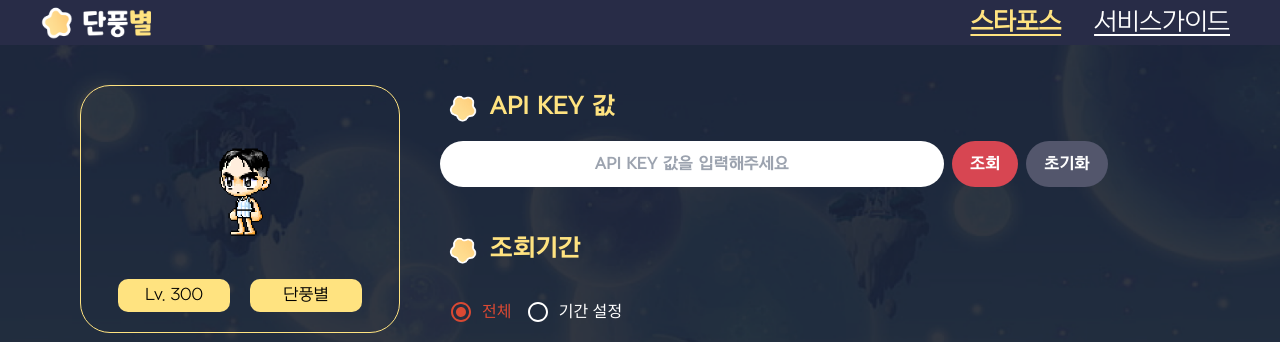
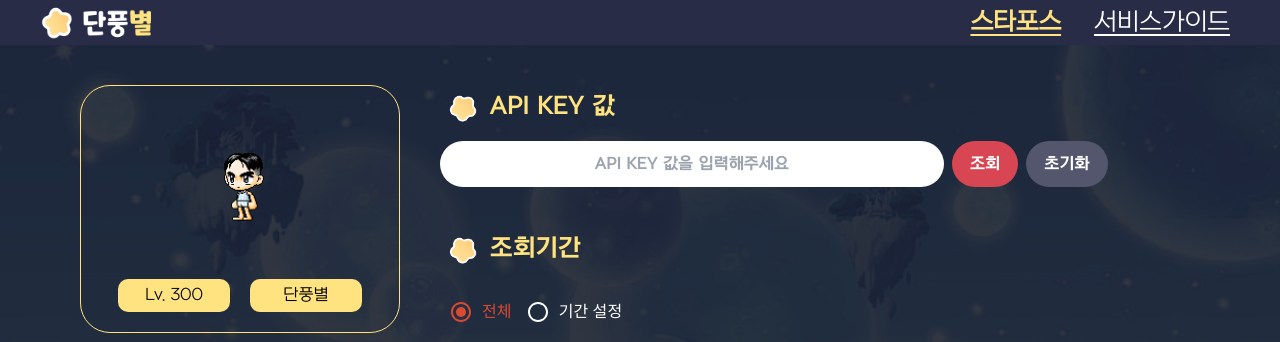
Before and after one commit to Amjong/bossMaple, a React (Create React App) app: page / in a window 1280 px wide. Shown: the top 342 px of the page. Built offline with nearby package versions, Linux system fonts and the light colour scheme.

Commit message:
AvartarPanel.jsx: display representative character image

```diff
--- a/src/components/ApiKeyInputPanel.jsx
+++ b/src/components/ApiKeyInputPanel.jsx
@@ -3,7 +3,10 @@ import StarTextArea from './ui/StarTextArea';
 import { MasterPrimaryButton } from './ui/MasterPrimaryButton';
 import { useStarforceInfoArray } from '../context/starforceInfoContext';
 import { useUserInfo } from '../context/userInfoContext';
-import { getStarForceInfoByDate } from '../util/starforceUtility';
+import {
+  getRepresentativeCharacter,
+  getStarForceInfoByDate,
+} from '../util/starforceUtility';
 import { useLoading } from '../context/loadingContext';
 import { useContentError } from '../context/contentErrorContext';
 
@@ -38,17 +41,42 @@ export default function ApiKeyInputPanel() {
           setErrorText(
             '하루 검색 제한량이 초과되었습니다. API KEY 타입을 서비스 단계로 등록하고 다시 시도해주세요.'
           );
+          setIsLoading(false);
           return;
         } else if (error.message === '400' || error.message === '403') {
           setErrorText('API KEY 값이 올바른지 확인 후 다시 시도해주세요.');
+          setIsLoading(false);
           return;
         } else if (error.message === '500') {
           setErrorText(
             'Nexon API 서버에 오류가 발생했습니다. 나중에 다시 시도해주세요.'
           );
+          setIsLoading(false);
           return;
         }
       }
+
+      if (receivedArray.length === 0) {
+        setErrorText(
+          '2023-12-27 부터의 데이터만 조회할 수 있습니다. 설정하신 기간에 데이터가 존재하지 않습니다. 기간을 다시 설정해주세요.'
+        );
+        setIsLoading(false);
+        return;
+      }
+
+      try {
+        const characterInfo = await getRepresentativeCharacter(receivedArray);
+        setUserInfo((prev) => ({
+          ...prev,
+          characterName: characterInfo.characterName,
+          characterLevel: characterInfo.characterLevel,
+          characterImage: characterInfo.characterImage,
+        }));
+      } catch (error) {
+        console.log(error);
+        // do nothing
+      }
+
       setStarforceInfoArray(() => {
         return Array.from(receivedArray);
       });
--- a/src/components/AvatarPanel.jsx
+++ b/src/components/AvatarPanel.jsx
@@ -1,17 +1,33 @@
+import { useUserInfo } from '../context/userInfoContext';
 import { defaultCharacterSrc } from '../data/image/encodedImage';
 import MasterBadge from './ui/MasterBadge';
 
 export default function AvatarPanel() {
+  const [userInfo] = useUserInfo();
   return (
     <div className='relative flex flex-col items-center w-full h-full border-solid border-[1.5px] border-y4 rounded-[30px]'>
       <img
-        src={defaultCharacterSrc}
+        src={
+          userInfo.characterImage
+            ? userInfo.characterImage
+            : defaultCharacterSrc
+        }
         alt='avatar'
-        className='absolute w-full h-full object-cover bottom-10'
+        className={`absolute w-full h-full object-contain ${
+          userInfo.characterImage ? 'scale-[0.6] bottom-5' : 'bottom-10'
+        }`}
       />
       <div className='absolute flex gap-5 bottom-5'>
-        <MasterBadge text='Lv. 300' />
-        <MasterBadge text='단풍별' />
+        <MasterBadge
+          text={
+            userInfo.characterLevel
+              ? `Lv. ${userInfo.characterLevel}`
+              : 'Lv. 300'
+          }
+        />
+        <MasterBadge
+          text={userInfo.characterName ? `${userInfo.characterName}` : '단풍별'}
+        />
       </div>
     </div>
   );
```
